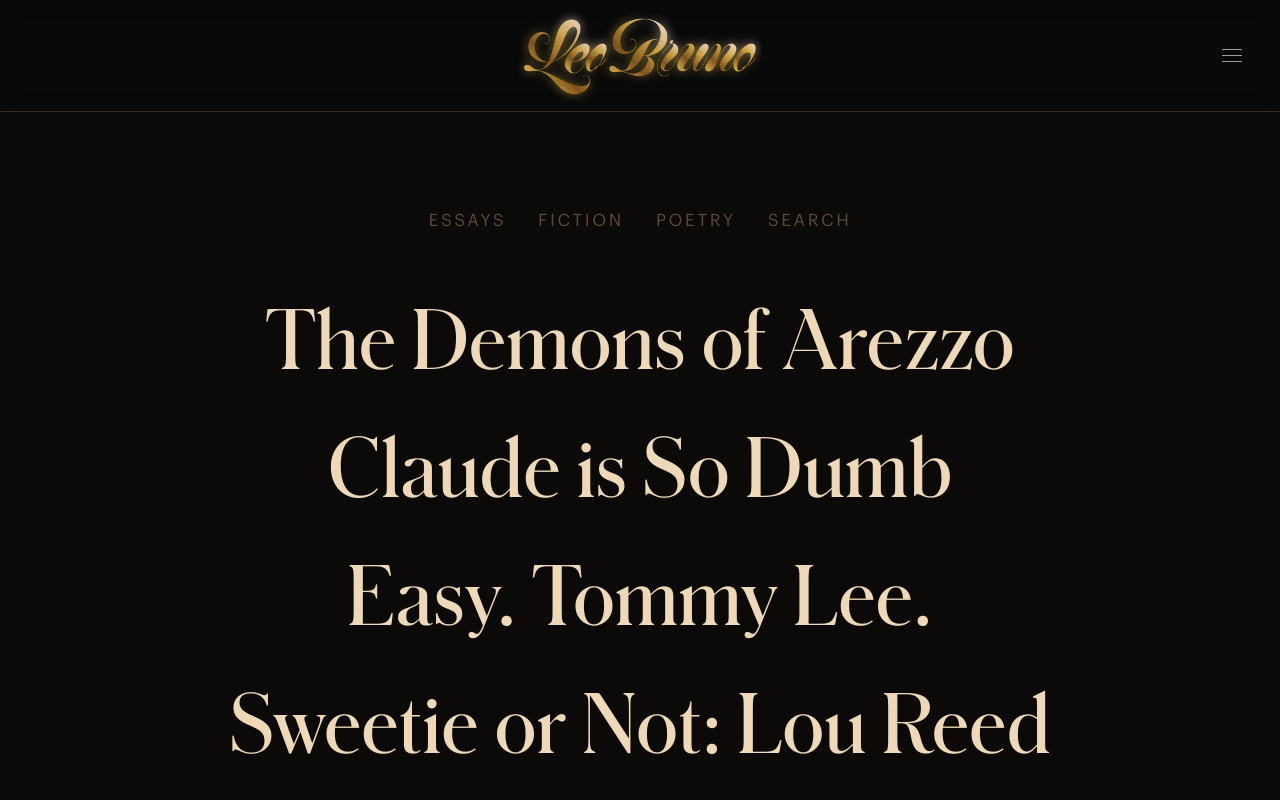
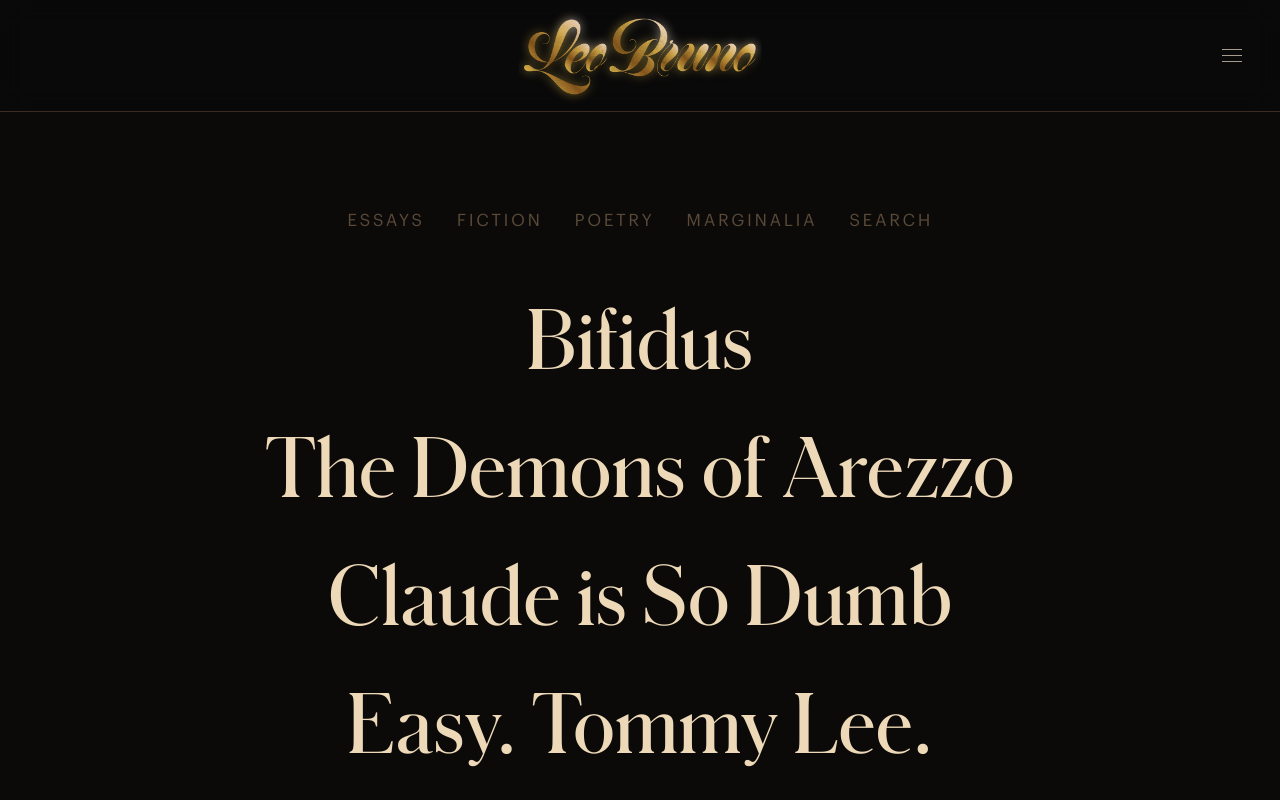
Before and after one commit to joedeluca/leobruno, a Next.js app: page / in a window 1280 px wide. Shown: the top 800 px of the page. Built offline with nearby package versions, Linux system fonts and the light colour scheme; a web font is replaced by a local one.

Commit message:
fix: add 'Marginalia' filter to HomeClient and include in postItems mapping

```diff
--- a/app/HomeClient.tsx
+++ b/app/HomeClient.tsx
@@ -12,7 +12,7 @@ export interface HomeItem {
   href: string
 }
 
-const FILTERS = ["Essays", "Fiction", "Poetry"] as const
+const FILTERS = ["Essays", "Fiction", "Poetry", "Marginalia"] as const
 type Filter = typeof FILTERS[number]
 
 function openSearch() {
@@ -21,9 +21,10 @@ function openSearch() {
 
 function matchesFilter(item: HomeItem, filter: Filter): boolean {
   switch (filter) {
-    case "Fiction":  return item.category === "Fiction"
-    case "Poetry":   return item.category === "Poetry" || item.category === "Poem"
-    case "Essays":   return item.category !== "Fiction" && item.category !== "Poetry" && item.category !== "Poem"
+    case "Fiction":    return item.category === "Fiction"
+    case "Poetry":     return item.category === "Poetry" || item.category === "Poem"
+    case "Marginalia": return item.category === "Marginalia"
+    case "Essays":     return item.category !== "Fiction" && item.category !== "Poetry" && item.category !== "Poem" && item.category !== "Marginalia"
   }
 }
 
--- a/app/page.tsx
+++ b/app/page.tsx
@@ -41,7 +41,6 @@ export default function Home() {
   const poems = getAllPoems().filter(p => p.author === "Leo Bruno")
 
   const postItems: HomeItem[] = posts
-    .filter(p => p.category !== "Marginalia")
     .map(p => ({
       slug: p.slug,
       title: p.title,
```
